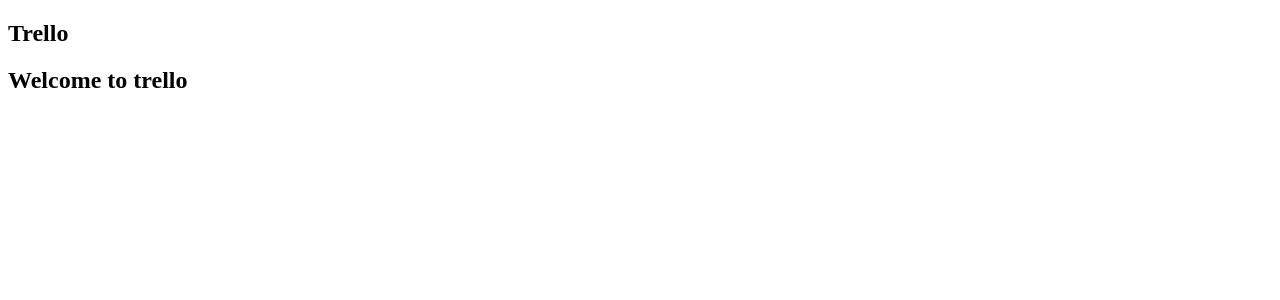
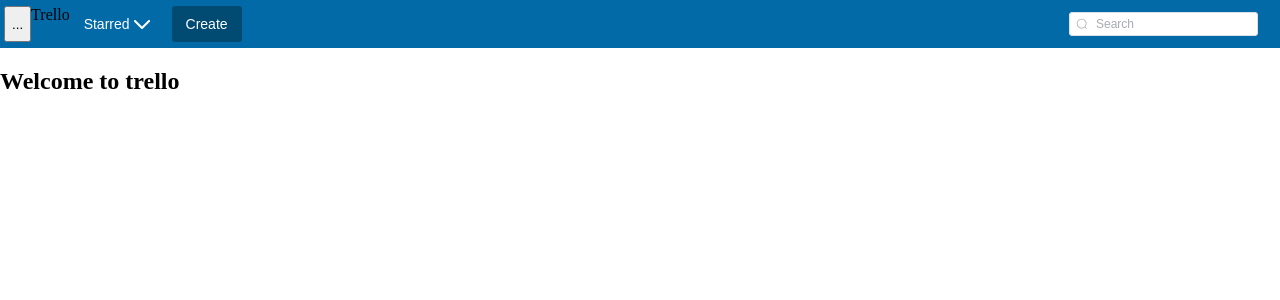
Before and after one commit to oxyhertz/smello, a Vue app: page / in a window 1280 px wide. Shown: the top 300 px of the page. Built offline with nearby package versions, Linux system fonts and the light colour scheme.

Commit message:
first header cssing

```diff
--- a/package.json
+++ b/package.json
@@ -9,6 +9,7 @@
   },
   "dependencies": {
     "axios": "^0.26.1",
+    "element-plus": "^2.1.4",
     "sass": "^1.49.9",
     "vue": "^3.2.31",
     "vue-router": "^4.0.12",
--- a/src/components/main-header.vue
+++ b/src/components/main-header.vue
@@ -1,12 +1,63 @@
 <template>
-    <header class="main-header">
-        <h2>Trello</h2>
-    </header>
+  <header class="main-header flex space-between">
+    <section class="header-container flex">
+      <button class="nav-btn">...</button>
+      <div class="logo">Trello</div>
+      <button class="starred-btn header-cmp">
+        Starred
+        <svg
+          width="24"
+          height="24"
+          role="presentation"
+          focusable="false"
+          viewBox="0 0 24 24"
+          xmlns="http://www.w3.org/2000/svg"
+        >
+          <path
+            d="M11.2929 16.7071L4.22185 9.63606C3.83132 9.24554 3.83132 8.61237 4.22185 8.22185C4.61237 7.83133 5.24554 7.83133 5.63606 8.22185L12 14.5858L18.364 8.22185C18.7545 7.83132 19.3877 7.83132 19.7782 8.22185C20.1687 8.61237 20.1687 9.24554 19.7782 9.63606L12.7071 16.7071C12.3166 17.0977 11.6834 17.0977 11.2929 16.7071Z"
+            fill="currentColor"
+          ></path>
+        </svg>
+      </button>
+      <button class="create-btn header-cmp">Create</button>
+    </section>
+    <section class="flex">
+      <el-input
+        v-model="input3"
+        class="w-50 m-2 header-cmp input"
+        size="small"
+        placeholder="Search"
+        :prefix-icon="Search"
+      />
+    </section>
+  </header>
 </template>
 
 
 <script>
+import { ref } from 'vue'
+import { Search } from '@element-plus/icons-vue'
 export default {
+    data(){
+        return{
+            input3:ref(''),
+            Search,
+        }
+    }
+};
+</script>
 
+<style>
+.main-input {
+  cursor: pointer;
+  height: 32px;
+  border-radius: 3px;
+  padding: 6px;
+  border: none;
+  box-shadow: inset 0 0 0 2px #dfe1e6;
+  flex: 1;
+  max-width: 200px;
+  color: #172b4d;
+  outline: 0;
 }
-</script>
+</style>
--- a/src/main.js
+++ b/src/main.js
@@ -3,10 +3,13 @@
 import router from './router';
 import store from './store';
 import './styles/style.scss';
+import ElementPlus from 'element-plus'
+import 'element-plus/dist/index.css'
 
 const app = createApp(App);
 
 app.use(router);
 app.use(store);
+app.use(ElementPlus);
 
 app.mount('#app');
--- a/src/styles/basics/_base.scss
+++ b/src/styles/basics/_base.scss
@@ -1,3 +1,3 @@
 body{
-
+    margin: 0;
 }
--- a/src/styles/basics/_helpers.scss
+++ b/src/styles/basics/_helpers.scss
@@ -0,0 +1,10 @@
+.flex{
+    display: flex;
+}
+.column{
+    flex-direction:column;
+}
+
+.space-between{
+    justify-content: space-between;
+}
--- a/src/styles/cmps/main-header.scss
+++ b/src/styles/cmps/main-header.scss
@@ -0,0 +1,34 @@
+.main-header {
+  background-color: $clr1;
+  max-height: 44px;
+  padding: 6px 4px;
+}
+
+.header-cmp {
+  cursor: pointer;
+  height: inherit;
+  color: $clr2;
+  border: 0;
+  line-height: 32px;
+  margin-right: 4px;
+  display: flex;
+  align-items: center;
+  background-color: rgba(253, 253, 253, 0);
+  font-size: 0.875rem;
+  border-radius: 3px;
+  padding: 2.1px 14px;
+  &:hover {
+    background-color: rgba(255, 255, 255, 0.3);
+  }
+  .el-input__inner {
+    background-color: $clr5;
+    outline: none;
+  }
+}
+
+.header-container .create-btn {
+  background-color: $clr4;
+  &:hover {
+    background-color: $clr5;
+  }
+}
--- a/src/styles/setup/_variables.scss
+++ b/src/styles/setup/_variables.scss
@@ -1,19 +1,5 @@
-
-// COLOR PALETTE
-$clr1: #FF521C;
-$clr2: #000;
-$clr3: #fff;
-$clr4: darken($clr3, 40%);
-$clr5: #2d2d2d;
-
-// LAYOUT
-$layoutPadding: 20px;
-
-// LAYOUT BREAKPOINTS
-$break-narrow: 1200px;
-$break-normal: 1360px;
-$break-wide: 1920px;
-
-$padded-break-narrow: $break-narrow + $layoutPadding * 2;
-$padded-break-normal: $break-normal + $layoutPadding * 2;
-$padded-break-wide: $break-wide + $layoutPadding * 2;
+$clr1: #026aa7;
+$clr2: #ffffff;
+$clr3: rgba(255, 255, 255, 0.3);
+$clr4: #014a72;
+$clr5: rgba(255, 255, 255, 0.2);
--- a/src/styles/style.scss
+++ b/src/styles/style.scss
@@ -8,7 +8,8 @@
 @import 'basics/helpers';
 @import 'basics/base';
 @import 'basics/layout';
+
 // CMPS
-
+@import 'cmps/main-header.scss';
 
 // VIEWS
```
Also changed, not shown: src/styles/basics/_mixins.scss (deleted), src/styles/basics/_typography.scss (deleted), src/styles/basics/_variables.scss (deleted), 1 other file (tests, documents, lock files or other folders).
